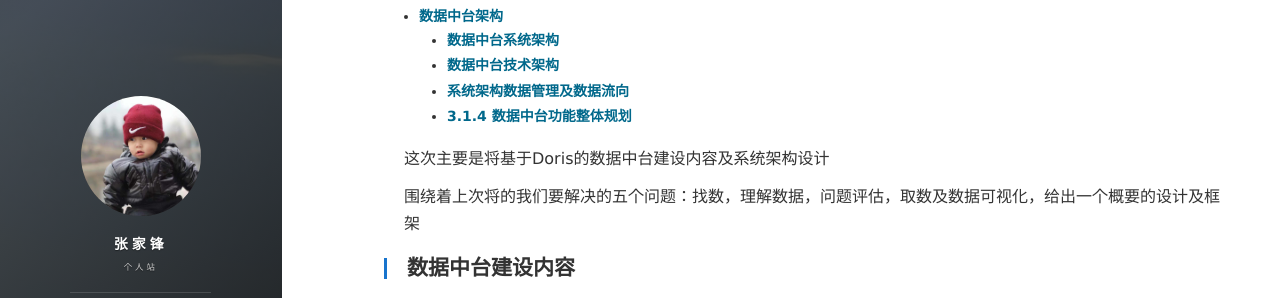
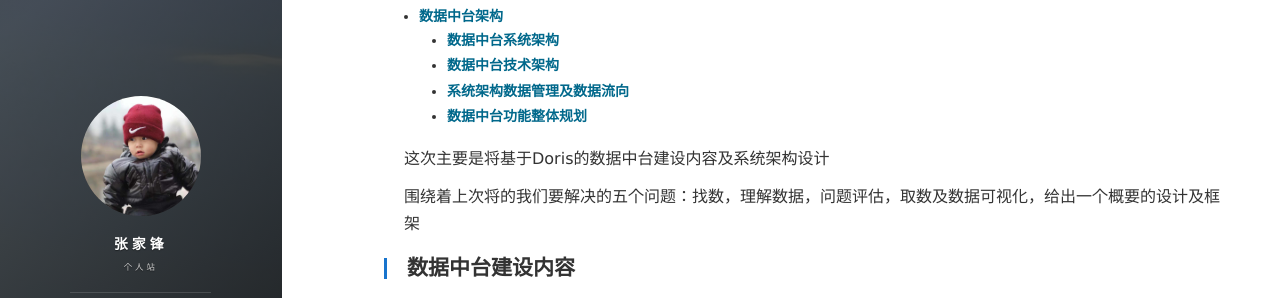
Before and after one commit to hf200012/hf200012.github.io, a Jekyll site: the page built from _posts/2021-09-01-基于Apache doris怎么构建数据中台(二)-数据中台建设内容.md, in a window 1280 px wide and 900 px high. Shown: the part 192-490 px from the top of the window. Built offline with Jekyll 4.4.1, drawn with Linux system fonts in a browser that asks for light colours; nearby versions of some CDN libraries; comment, search, counter and statistics services are not loaded; some of the changed text lies outside the part shown.

Commit message:
Update 2021-09-01-基于Apache doris怎么构建数据中台(二)-数据中台建设内容.md

```diff
--- a/_posts/2021-09-01-基于Apache doris怎么构建数据中台(二)-数据中台建设内容.md
+++ b/_posts/2021-09-01-基于Apache doris怎么构建数据中台(二)-数据中台建设内容.md
@@ -51,7 +51,7 @@
 
 ![image-20210327145957837](/images/datacenter/image-20210327145605599.png)
 
-### **3.1.4 数据中台功能整体规划**
+### **数据中台功能整体规划**
 
 **数据中台功能整体规划**
 
```
